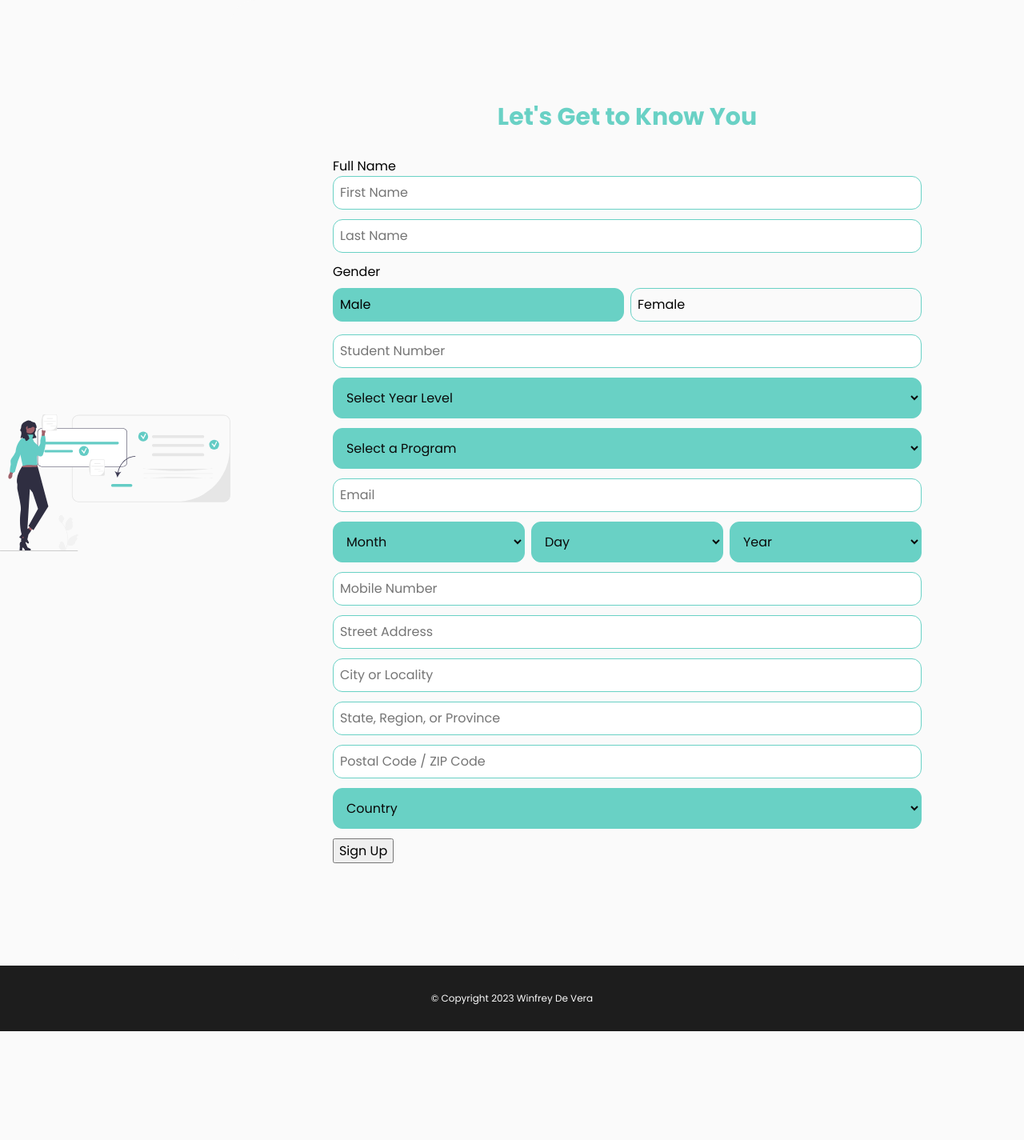
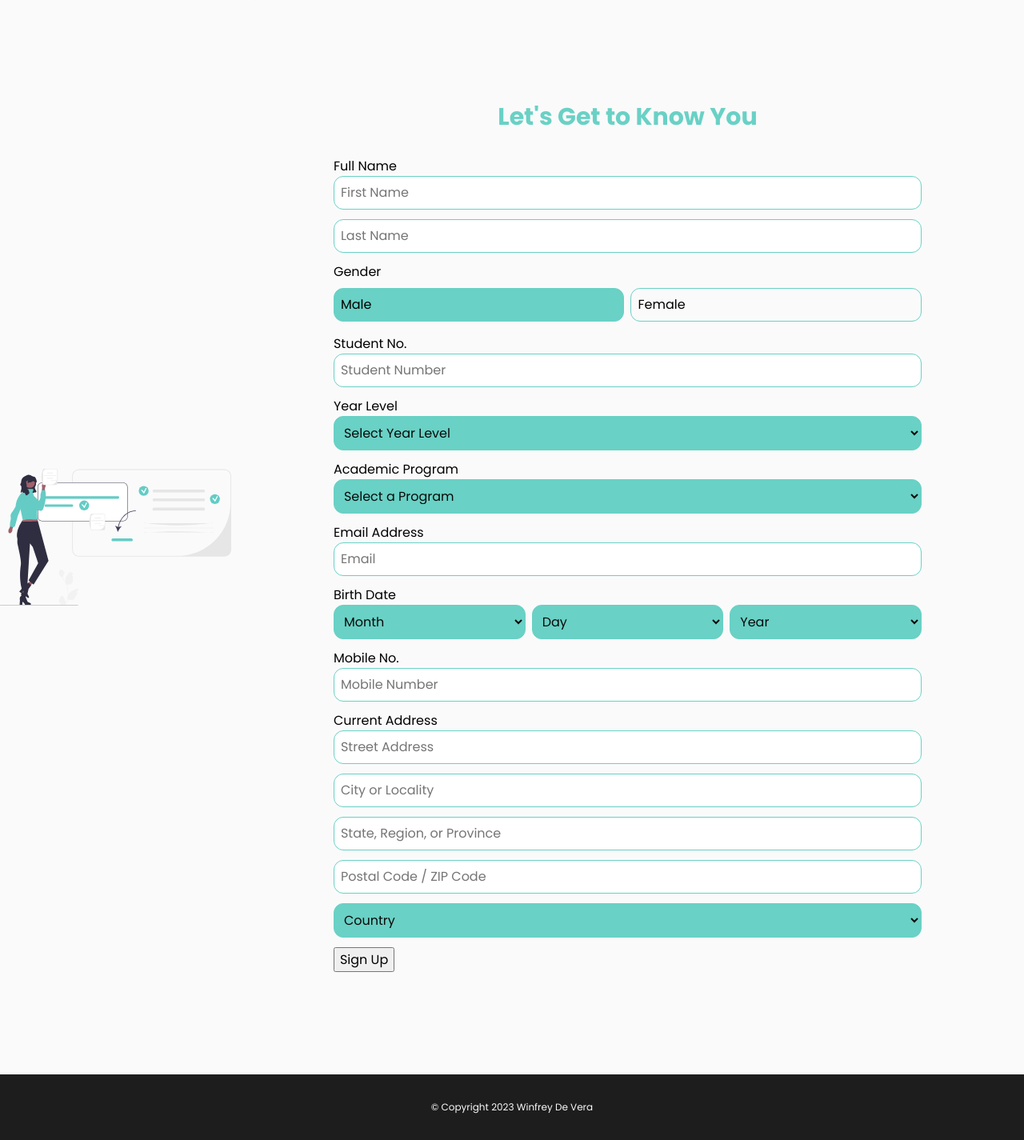
Before and after one commit to wjamesdevera/ICS2608-MP6-PHP, a PHP site: page / in a window 1280 px wide. Shown: the whole page at 80% size. Before the commit the page ends 1289 px from the top, so only its background shows below. Run offline with PHP 8.4, Linux system fonts and the light colour scheme.

Commit message:
added labels

```diff
--- a/index.php
+++ b/index.php
@@ -26,9 +26,11 @@ include("./templates/header.php");
                         </div>
                     </div>
                     <div class="student-id form-section">
+                        <label for="student_id">Student No.</label>
                         <input type="text" name="student_id" id="student_id" placeholder="Student Number">
                     </div>
                     <div class="year-level form-section">
+                        <label for="year_level">Year Level</label>
                         <select name="year_level" id="year">
                             <option value="" selected disabled>Select Year Level</option>
                             <?php
@@ -40,6 +42,7 @@ include("./templates/header.php");
                         </select>
                     </div>
                     <div class="degree form-section">
+                        <label for="degree">Academic Program </label>
                         <select name="degree" id="degree">
                             <option value="" selected disabled>Select a Program</option>
                             <?php
@@ -51,9 +54,12 @@ include("./templates/header.php");
                         </select>
                     </div>
                     <div class="email form-section">
+                        <label for="email">Email Address</label>
                         <input type="email" name="email" id="email" placeholder="Email">
                     </div>
                     <div class="dob form-section">
+                        <h4>Birth Date</h4>
+                        <div class="dob-select-section">
                             <select name="month" id="month">
                                 <option value="" selected disabled>Month</option>
                                 <?php
@@ -80,10 +86,13 @@ include("./templates/header.php");
                                 ?>
                             </select>
                         </div>
+                    </div>
                     <div class="phone form-section">
+                        <label for="phone">Mobile No.</label>
                         <input type="text" name="phone" id="phone" placeholder="Mobile Number">
                     </div>
                     <div class="address form-section">
+                        <h4>Current Address</h4>
                         <input type="text" name="street" id="street"placeholder="Street Address">
                         <input type="text" name="city" id="city" placeholder="City or Locality">
                         <input type="text" name="state" id="state" placeholder="State, Region, or Province">
--- a/style.css
+++ b/style.css
@@ -238,7 +238,7 @@ select {
     border-radius: .75rem;
     overflow: hidden;
     width: 100%;
-    padding: .75rem;
+    padding: .5rem;
     margin-bottom: .75rem;
 }
 
@@ -288,7 +288,7 @@ select option {
     background-color: var(--button-primary);
 }
 
-.dob {
+.dob-select-section {
     display: flex;
     gap: .5rem;
 }
```
Lines whose indentation alone changed are shown as unchanged.
